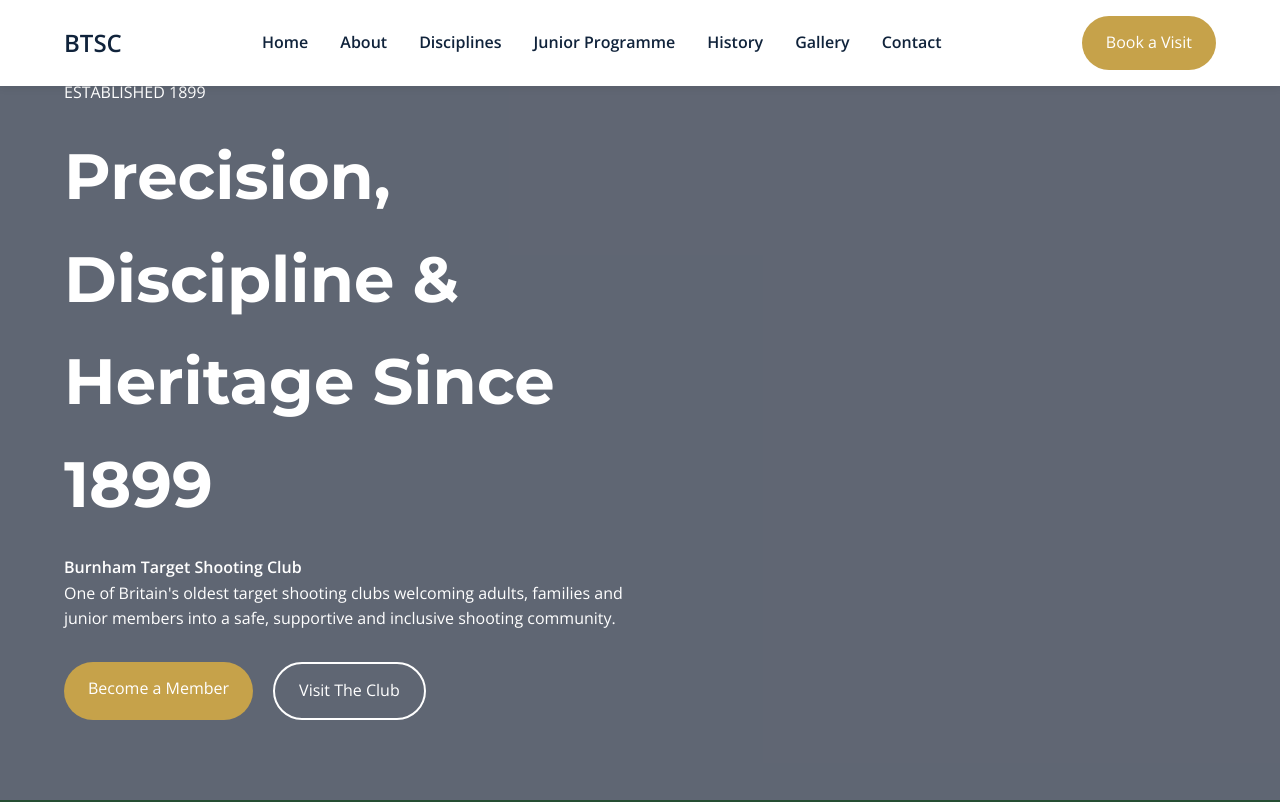
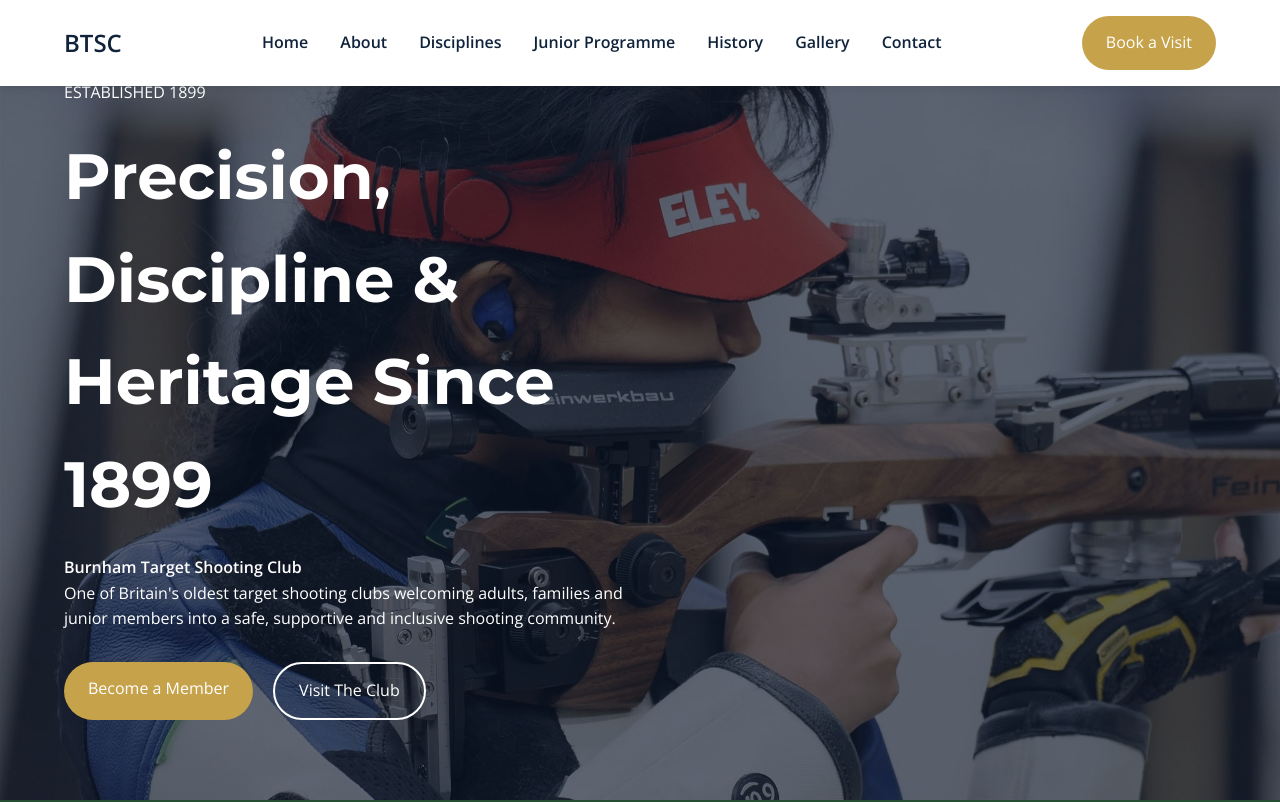
Before and after one commit to suprasgit/BTSC-Web, a website: page index.html in a window 1280 px wide. Shown: the top 802 px of the page. Drawn offline with nearby package versions, Linux system fonts and the light colour scheme; some packages are replaced by stand-ins of ours.

Commit message:
Fix background image path in .hero class

```diff
--- a/css/style.css
+++ b/css/style.css
@@ -76,7 +76,7 @@ text-decoration:none;
 
 .hero{
 height:100vh;
-background:url('./images/banner2.jpg') center/cover;
+background:url('../images/banner2.jpg') center/cover;
 position:relative;
 display:flex;
 align-items:center;
```
